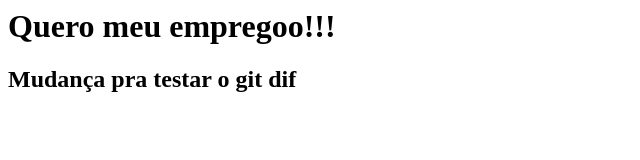
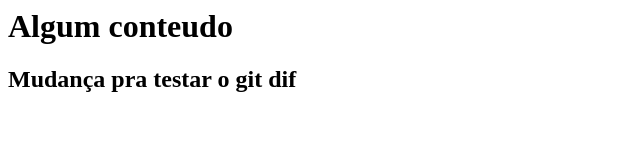
Before and after one commit to Furtado145/Comandos_Git, a plain HTML site: page index.html in a window 1280 px wide. Shown: the whole page, without its empty margins (0-640 px from the left). Drawn offline with Linux system fonts and the light colour scheme.

Commit message:
Atualizando o ReadMe mais uma vez

```diff
--- a/index.html
+++ b/index.html
@@ -2,7 +2,7 @@
 
     <body>
 
-        <h1>Quero meu empregoo!!!</h1>
+        <h1>Algum conteudo</h1>
         <h2>Mudança pra testar o git dif</h2>
 
     </body>
```
Also changed, not shown: 1 other file.
